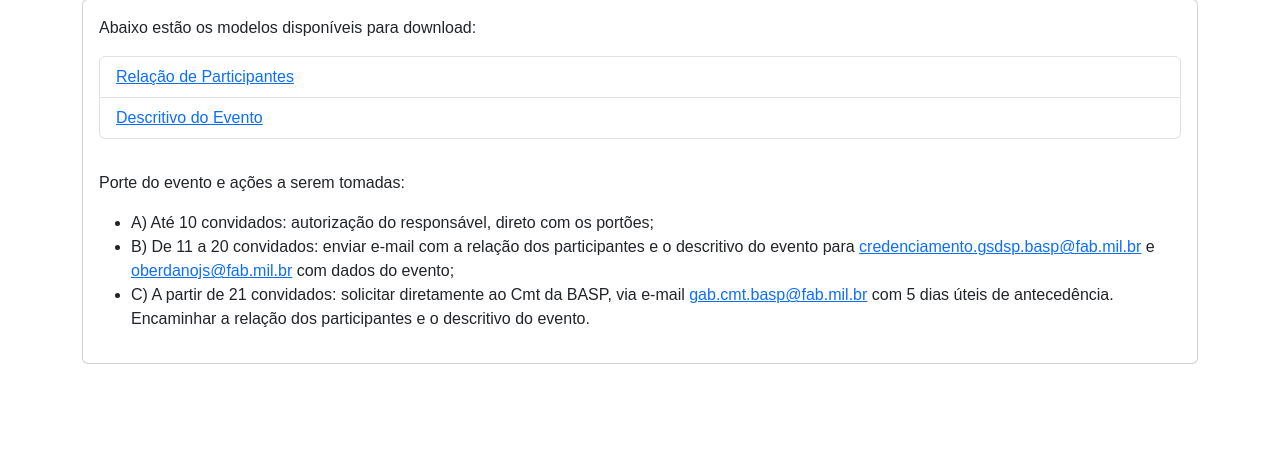
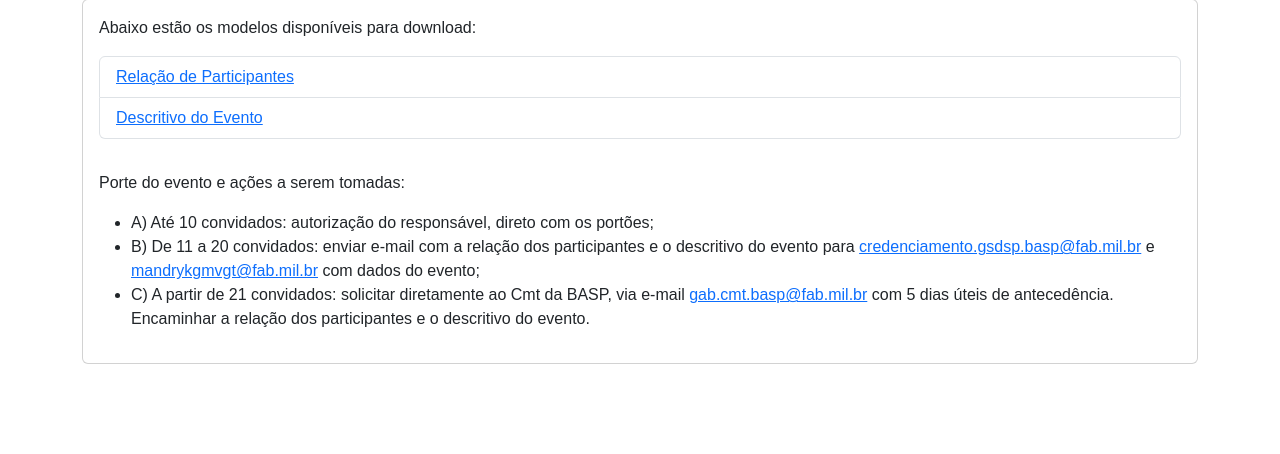
Before and after one commit to reservas-acvoc/reservas, a Flask app: page /modelos in a window 1280 px wide. Shown: the part 207-661 px from the top of the page. Run offline with Flask 3, Linux system fonts and the light colour scheme; parts of the project's set-up code (start-up, migrations or seed data) failed here and were passed over; some libraries are stand-ins or nearby versions.

Commit message:
Update e-mail em modelos.html

```diff
--- a/templates/modelos.html
+++ b/templates/modelos.html
@@ -24,7 +24,7 @@
             <p>Porte do evento e ações a serem tomadas:</p>
             <ul>
                 <li>A) Até 10 convidados: autorização do responsável, direto com os portões;</li>
-                <li>B) De 11 a 20 convidados: enviar e-mail com a relação dos participantes e o descritivo do evento para <a href="mailto:credenciamento.gsdsp.basp@fab.mil.br">credenciamento.gsdsp.basp@fab.mil.br</a> e <a href="mailto:oberdanojs@fab.mil.br">oberdanojs@fab.mil.br</a> com dados do evento;</li>
+                <li>B) De 11 a 20 convidados: enviar e-mail com a relação dos participantes e o descritivo do evento para <a href="mailto:credenciamento.gsdsp.basp@fab.mil.br">credenciamento.gsdsp.basp@fab.mil.br</a> e <a href="mailto:mandrykgmvgt@fab.mil.br">mandrykgmvgt@fab.mil.br</a> com dados do evento;</li>
                 <li>C) A partir de 21 convidados: solicitar diretamente ao Cmt da BASP, via e-mail <a href="mailto:gab.cmt.basp@fab.mil.br">gab.cmt.basp@fab.mil.br</a> com 5 dias úteis de antecedência. Encaminhar a relação dos participantes e o descritivo do evento.</li>
             </ul>
         </div>
```
